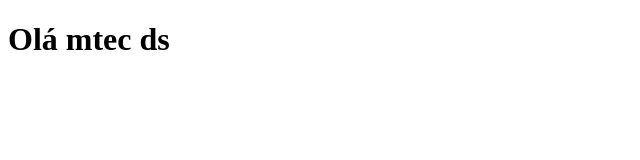
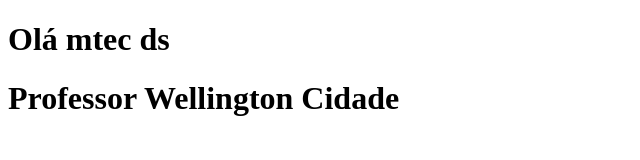
Before and after one commit to welltecnc/ProjetoCidade, a plain HTML site: page index.html in a window 1280 px wide. Shown: the whole page, without its empty margins (0-640 px from the left). Drawn offline with Linux system fonts and the light colour scheme.

Commit message:
Alterando a pagina

```diff
--- a/index.html
+++ b/index.html
@@ -9,6 +9,7 @@
 
 <body>
   <h1>Olá mtec ds<h1>
+      <h1>Professor Wellington Cidade</h1>
 </body>
 
 </html>
```
